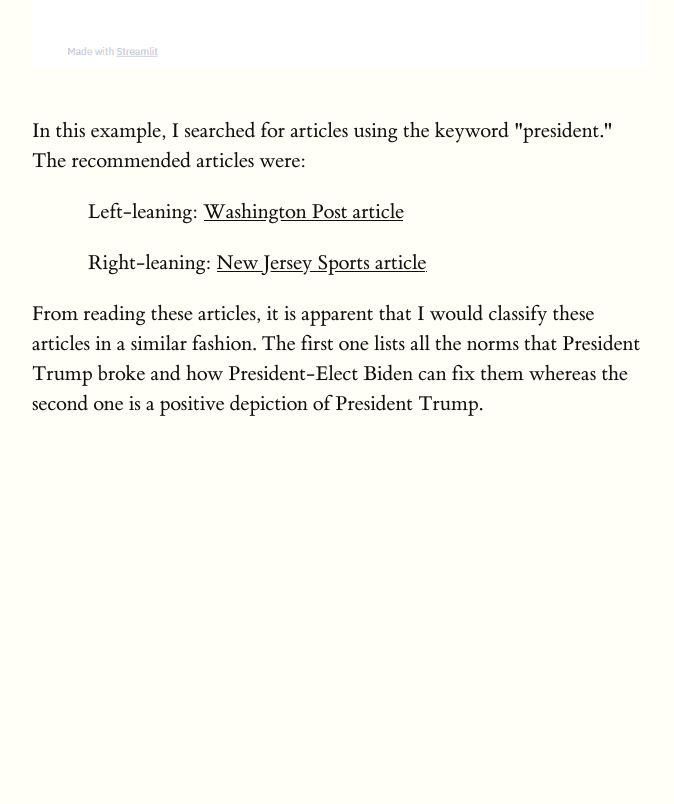
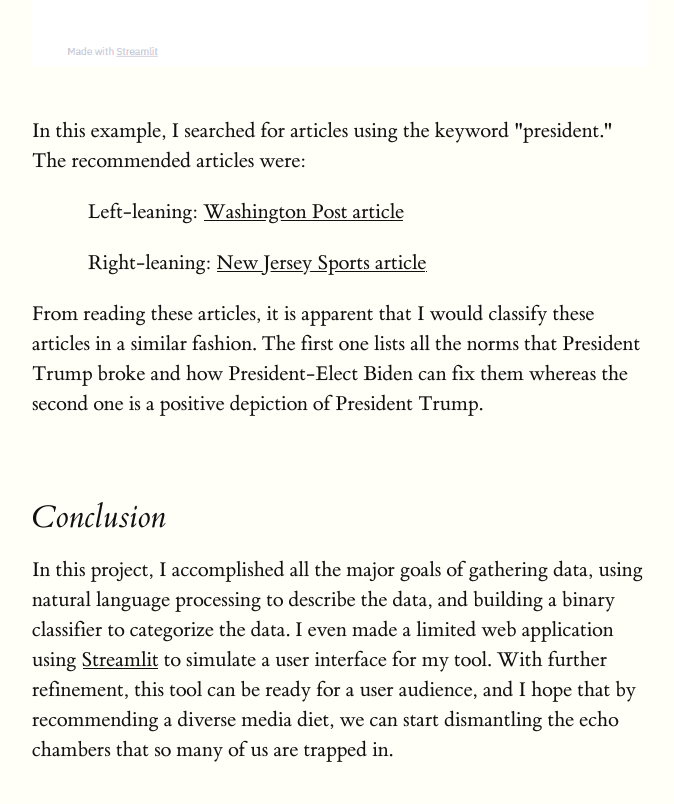
Before and after one commit to NilaiVemula/news-recommender, a plain HTML site: page index.html in a window 1280 px wide. Shown: the part 11089-11893 px from the top of the page, without its empty margins (128-802 px from the left). Before the commit the page ends 11627 px from the top, so only its background shows below. Drawn offline with Linux system fonts and the light colour scheme.

Commit message:
Update index.html

```diff
--- a/index.html
+++ b/index.html
@@ -237,6 +237,10 @@
         <p>From reading these articles, it is apparent that I would classify these articles in a similar fashion. The first one lists all the norms that President Trump broke and how President-Elect Biden can fix them whereas the second one is a positive depiction of President Trump. </p>
       </section>
 
+      <section>
+        <h2 id="conclusion">Conclusion</h2>
+        <p>In this project, I accomplished all the major goals of gathering data, using natural language processing to describe the data, and building a binary classifier to categorize the data. I even made a limited web application using <a href="https://www.streamlit.io/">Streamlit</a> to simulate a user interface for my tool. With further refinement, this tool can be ready for a user audience, and I hope that by recommending a diverse media diet, we can start dismantling the echo chambers that so many of us are trapped in.</p>
+      </section>
     </article>
   </body>
 </html>
```
